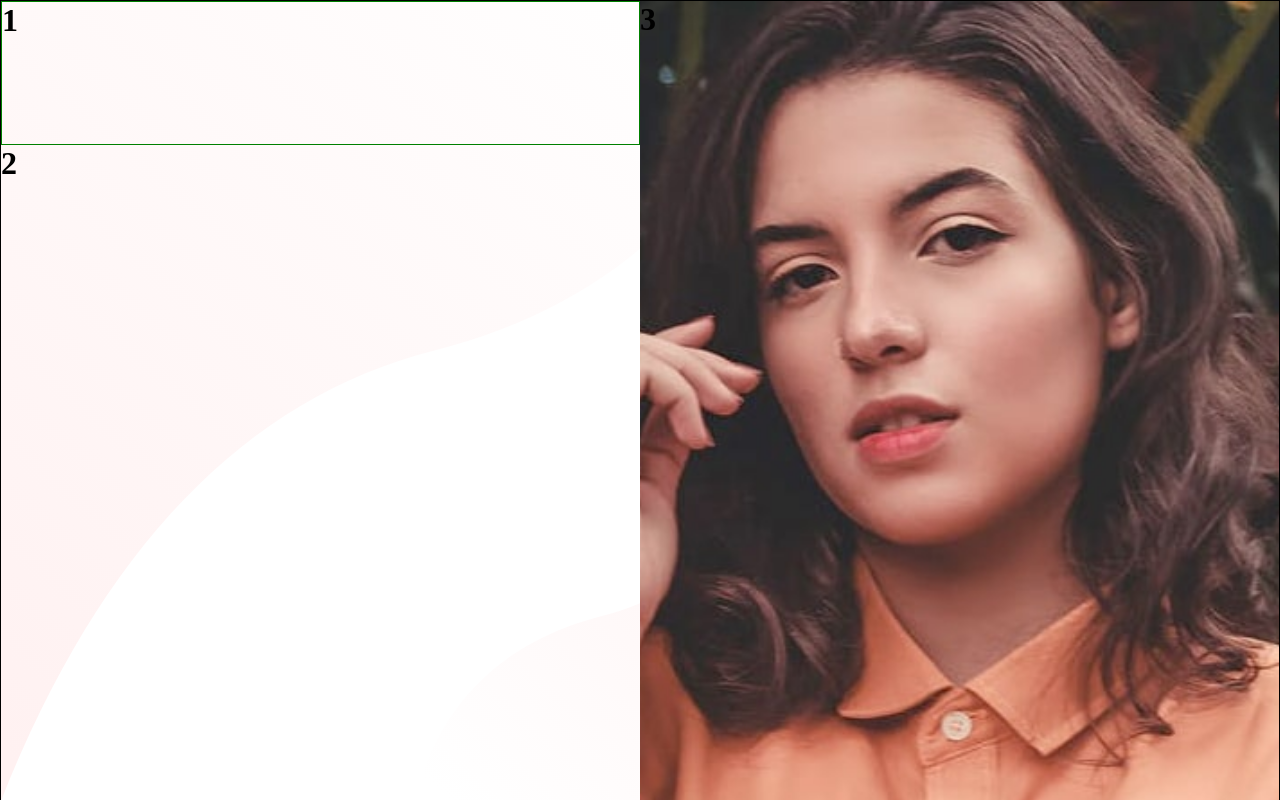
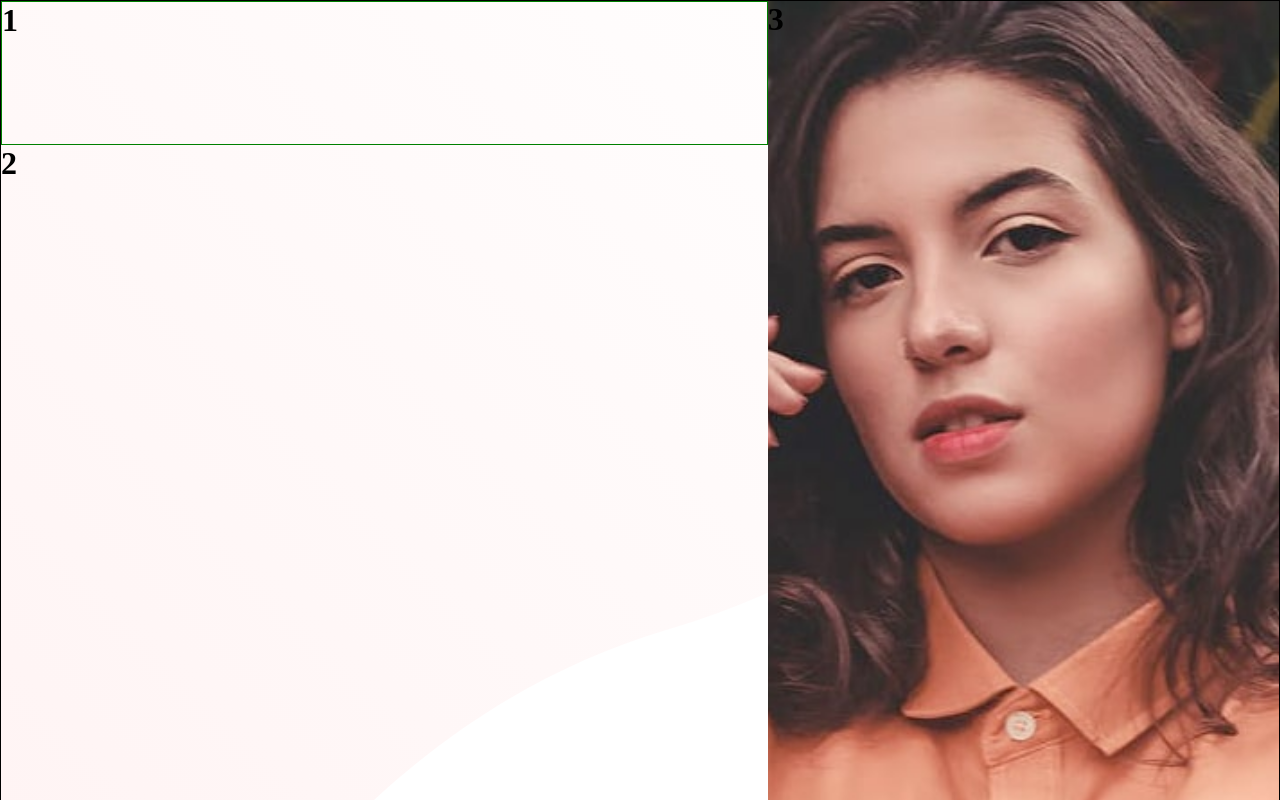
Before and after one commit to Nhoj-Plummer/base-apparel-challenge, a React (Create React App) app: page / in a window 1280 px wide. Shown: the top 800 px of the page. Built offline with nearby package versions, Linux system fonts and the light colour scheme.

Commit message:
Background is something

```diff
--- a/src/components/HeroData/herodata.css
+++ b/src/components/HeroData/herodata.css
@@ -35,14 +35,14 @@
 
   .hero-data_text-image {
     flex: 0 1 10%;
-    width: 50%;
+    width: 60%;
     position: relative;
     border: 1px solid green;
   }
 
   .hero-data_image-container {
     flex: 0 1 100%;
-    width: 50%;
+    width: 40%;
     height: 100%;
     background-image: url("../../assets/hero-desktop.jpg");
     background-color: red;
--- a/src/components/HeroSection/herosection.css
+++ b/src/components/HeroSection/herosection.css
@@ -4,14 +4,14 @@
   max-width: 100%;
   height: 90rem;
   flex-direction: column;
-  background-image: url("../../assets/bg-pattern-desktop.svg");
-  background-repeat: repeat-x;
-  /* background-size: 40%  100%; */
   border: 1px solid black;
 }
 
 @media screen and (min-width: 1000px) {
   .hero-section-container {
     flex-flow: column wrap;
+    background-image: url("../../assets/bg-pattern-desktop.svg");
+    background-size: 100% 100%;
+    background-repeat: no-repeat;
   }
 }
```
